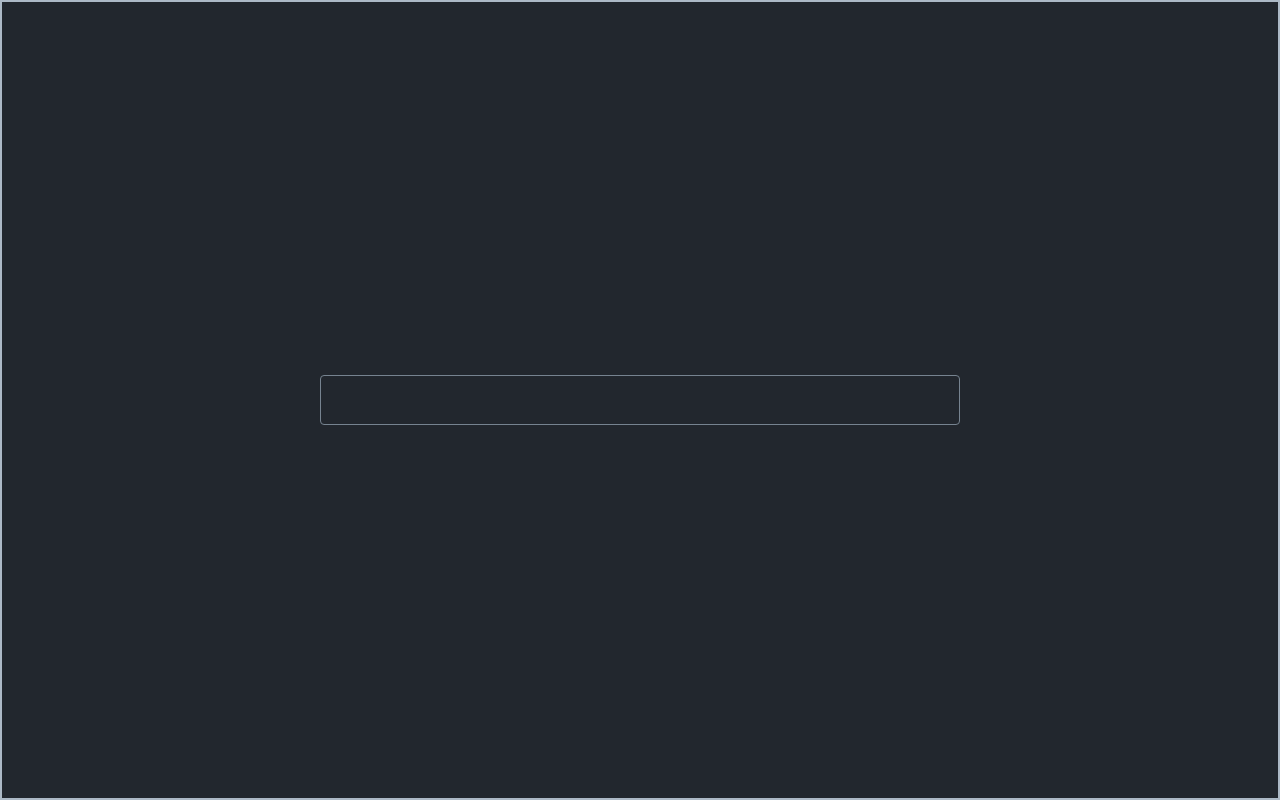
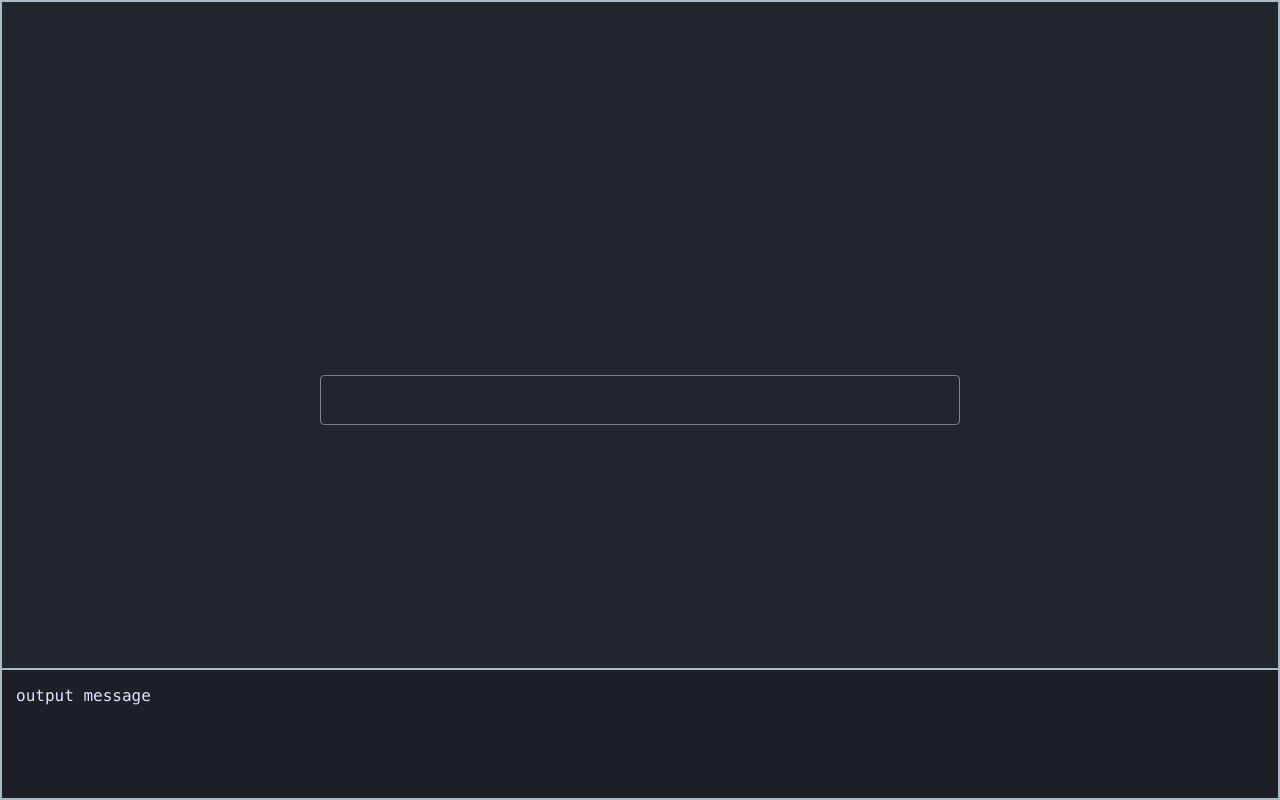
Before and after one commit to 51n7/lilgit, a React (Vite) app: page / in a window 1280 px wide. Built offline with nearby package versions, Linux system fonts and the light colour scheme.

Commit message:
added basic output component

```diff
--- a/src/renderer/components/App.tsx
+++ b/src/renderer/components/App.tsx
@@ -6,6 +6,7 @@ import Branches from './Branches';
 import Graph from './Graph';
 import RepoList from './RepoList';
 import ErrorNotification from './ErrorNotification';
+import Output from './Output';
 
 const App = () => {
   const [repoList, setRepoList] = useState<RepoPathProp[]>([]);
@@ -273,6 +274,7 @@ const App = () => {
       {error && (
         <ErrorNotification message={error} clearError={() => setError(null)} />
       )}
+      <Output />
     </>
   );
 };
--- /dev/null
+++ b/src/renderer/components/Output.tsx
@@ -0,0 +1,44 @@
+import React, { useState } from 'react';
+
+function Output() {
+  const [height, setHeight] = useState<number>(100);
+  const [isResizing, setIsResizing] = useState<boolean>(false);
+
+  const startResize = (e: React.MouseEvent) => {
+    e.preventDefault();
+    setIsResizing(true);
+    const startY = e.clientY;
+    const minHeight = 100;
+    const maxHeight = window.innerHeight - window.innerHeight * (10 / 100); // viewport - 10%
+
+    const onMouseMove = (e: MouseEvent) => {
+      const newHeight = height + startY - e.clientY;
+
+      if (newHeight >= minHeight && newHeight <= maxHeight) {
+        setHeight(newHeight);
+      }
+    };
+
+    const onMouseUp = () => {
+      setIsResizing(false);
+      window.removeEventListener('mousemove', onMouseMove);
+      window.removeEventListener('mouseup', onMouseUp);
+    };
+
+    window.addEventListener('mousemove', onMouseMove);
+    window.addEventListener('mouseup', onMouseUp);
+  };
+
+  return (
+    <div className={`resizable-box ${isResizing ? 'resizing' : ''}`}>
+      <div className='resizable-handle' onMouseDown={startResize}>
+        &nbsp;
+      </div>
+      <div className='content' style={{ height: `${height}px` }}>
+        output message
+      </div>
+    </div>
+  );
+}
+
+export default Output;
--- a/src/renderer/styles/app.scss
+++ b/src/renderer/styles/app.scss
@@ -202,7 +202,6 @@ nav {
 .error-notification {
   position: fixed;
   top: 10px;
-  // left: 10px;
   right: 10px;
   background-color: $red;
   color: #ffffff;
@@ -219,3 +218,27 @@ nav {
     opacity: 1;
   }
 }
+
+.resizable-box {
+  position: fixed;
+  width: 100%;
+  background-color: #1d2127;
+  box-shadow: inset 0px 0px 0px 2px $white;
+  bottom: 0;
+  padding: 1rem;
+}
+
+.resizable-handle {
+  position: absolute;
+  top: 0;
+  left: 0;
+  transform: translateY(-50%);
+  width: 100%;
+  height: 8px;
+  background-color: transparent;
+  cursor: ns-resize;
+
+  // .resizing & {
+  //   background-color: $grey;
+  // }
+}
```
